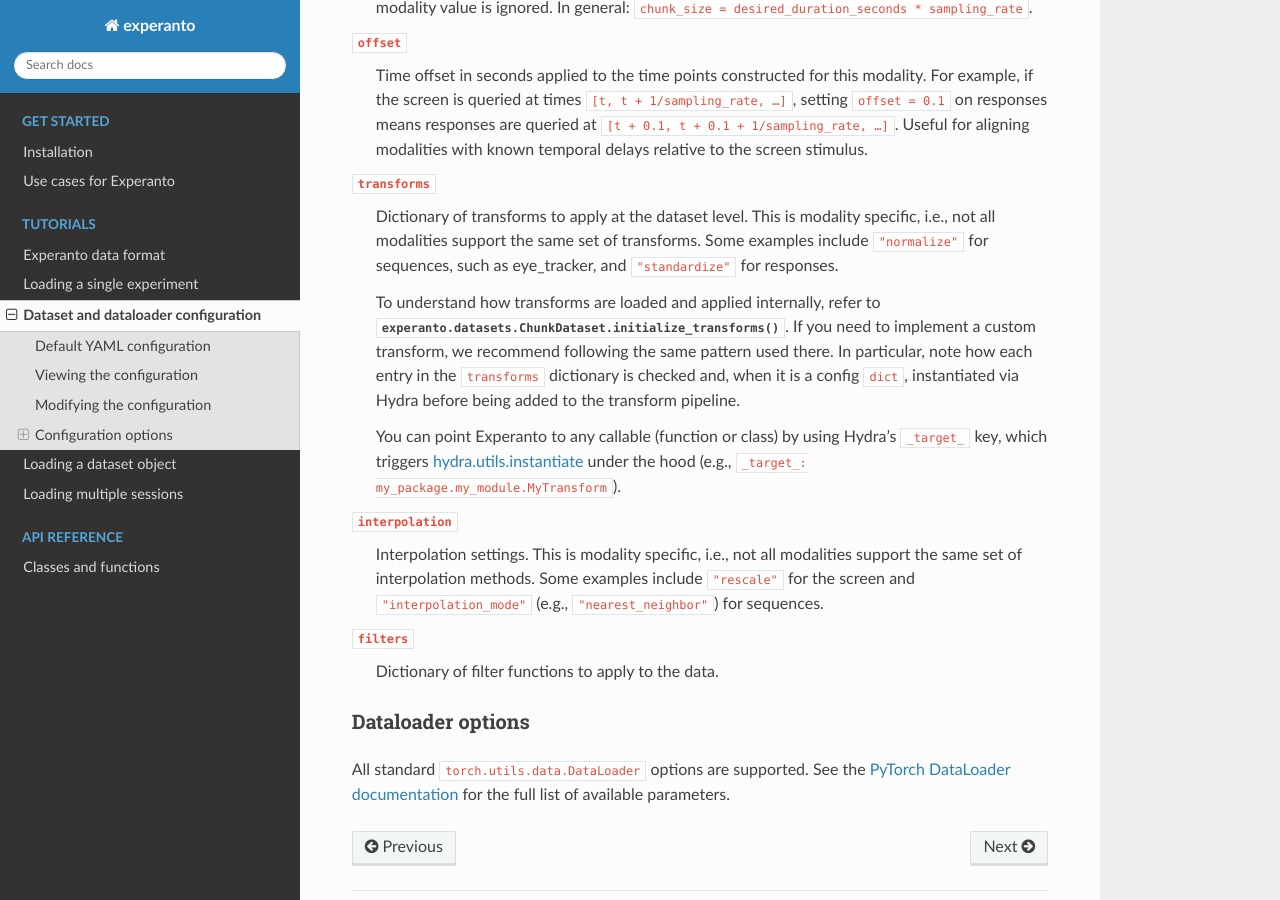
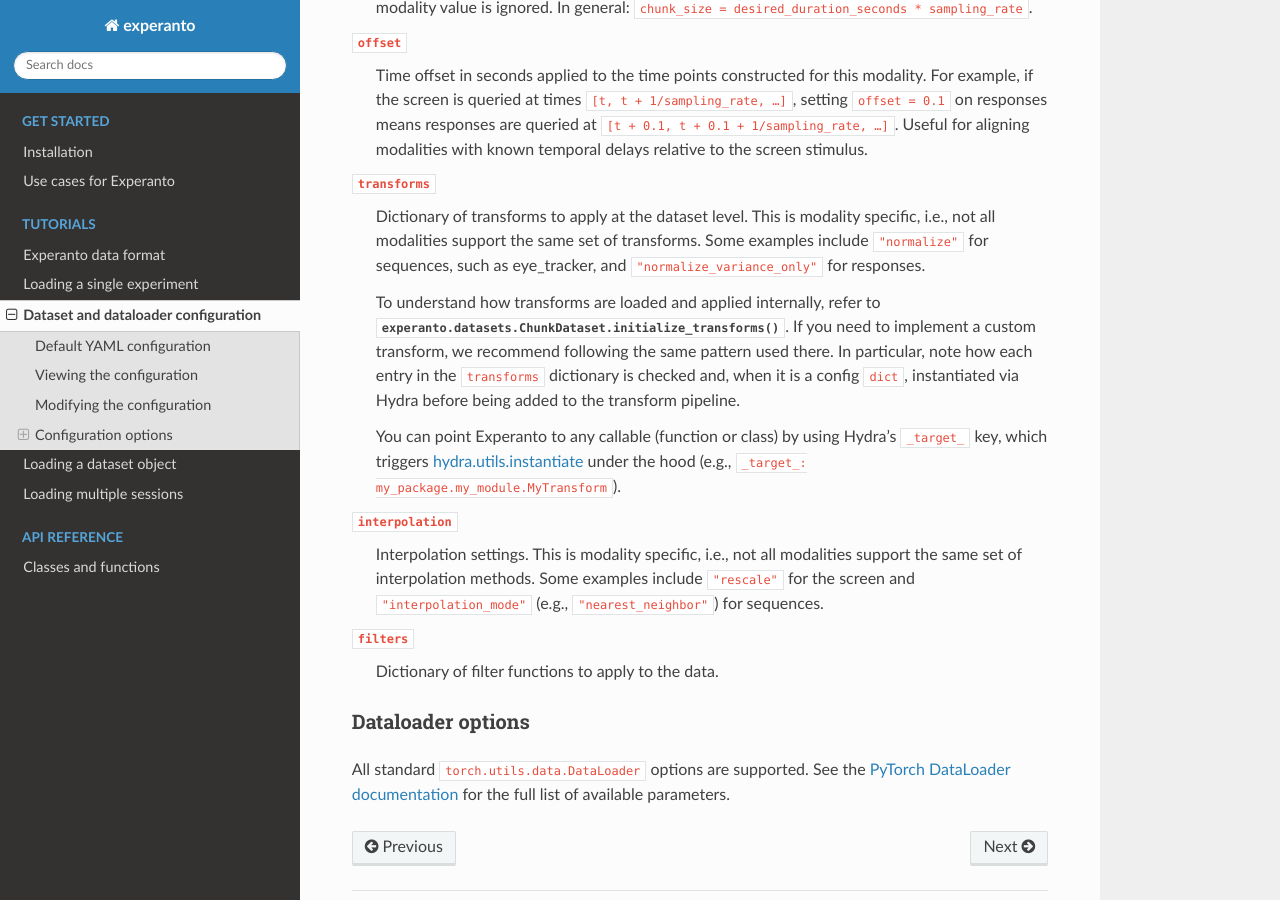
Before and after one commit to sensorium-competition/experanto, a Sphinx documentation site: the page built from docs/source/concepts/demo_configs.rst, in a window 1280 px wide and 900 px high, scrolled down 3830 px. Built offline with Sphinx 7.4.7 and the Read the Docs theme 3.1.0, drawn with Linux system fonts in a browser that asks for light colours.

Commit message:
update: standardize to normalize_variance_only in the demo_configs.

```diff
--- a/docs/source/concepts/demo_configs.rst
+++ b/docs/source/concepts/demo_configs.rst
@@ -216,7 +216,7 @@ Each modality (e.g., screen, responses, eye_tracker, treadmill) supports:
    Dictionary of transforms to apply at the dataset level. This is modality
    specific, i.e., not all modalities support the same set of transforms. Some
    examples include ``"normalize"`` for sequences, such as eye_tracker,
-   and ``"standardize"`` for responses.
+   and ``"normalize_variance_only"`` for responses.
 
    To understand how transforms are loaded and applied internally, refer to
    :meth:`experanto.datasets.ChunkDataset.initialize_transforms`. If you need
```
